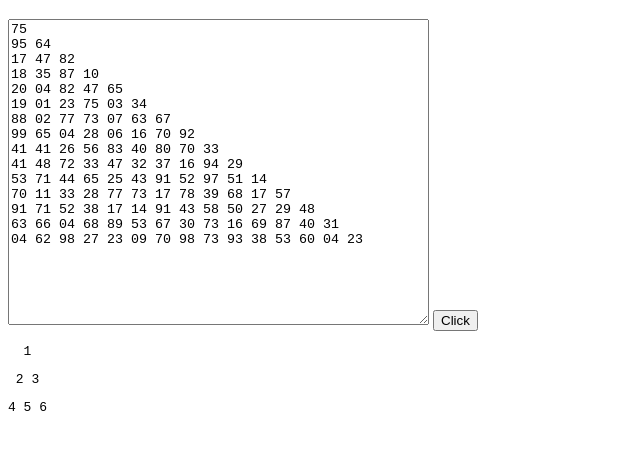
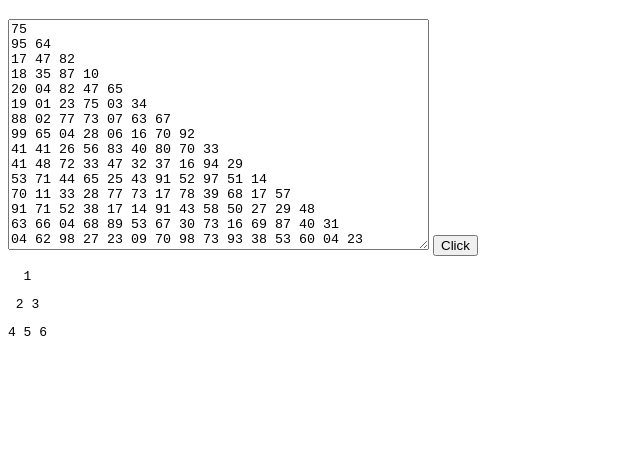
Before and after one commit to bhurstGH/max-path-sum, a website: page index.html in a window 1280 px wide. Shown: the part 61-510 px from the top of the page, without its empty margins (0-640 px from the left). Drawn offline with Linux system fonts and the light colour scheme.

Commit message:
Changed default rows

```diff
--- a/index.html
+++ b/index.html
@@ -11,7 +11,7 @@
     <h1>Maximum Path Sum</h1>
 
     <div class="">
-            <textarea name="numbers" id="numbers" cols="50" rows="20"></textarea>
+            <textarea name="numbers" id="numbers" cols="50" rows="15"></textarea>
             <button onclick="writeToTriangle()" type="submit">Click</button>
     </div>
 
```
